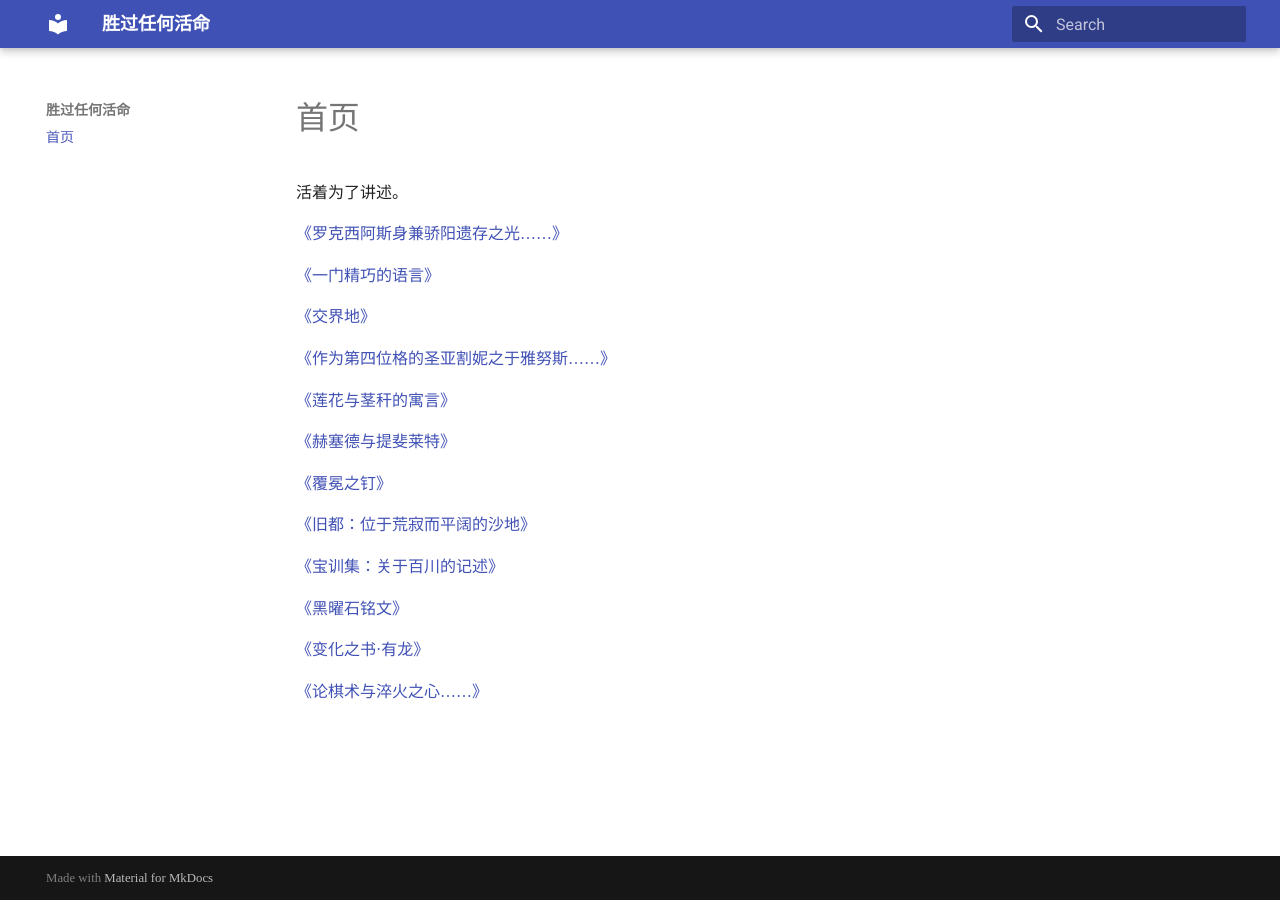
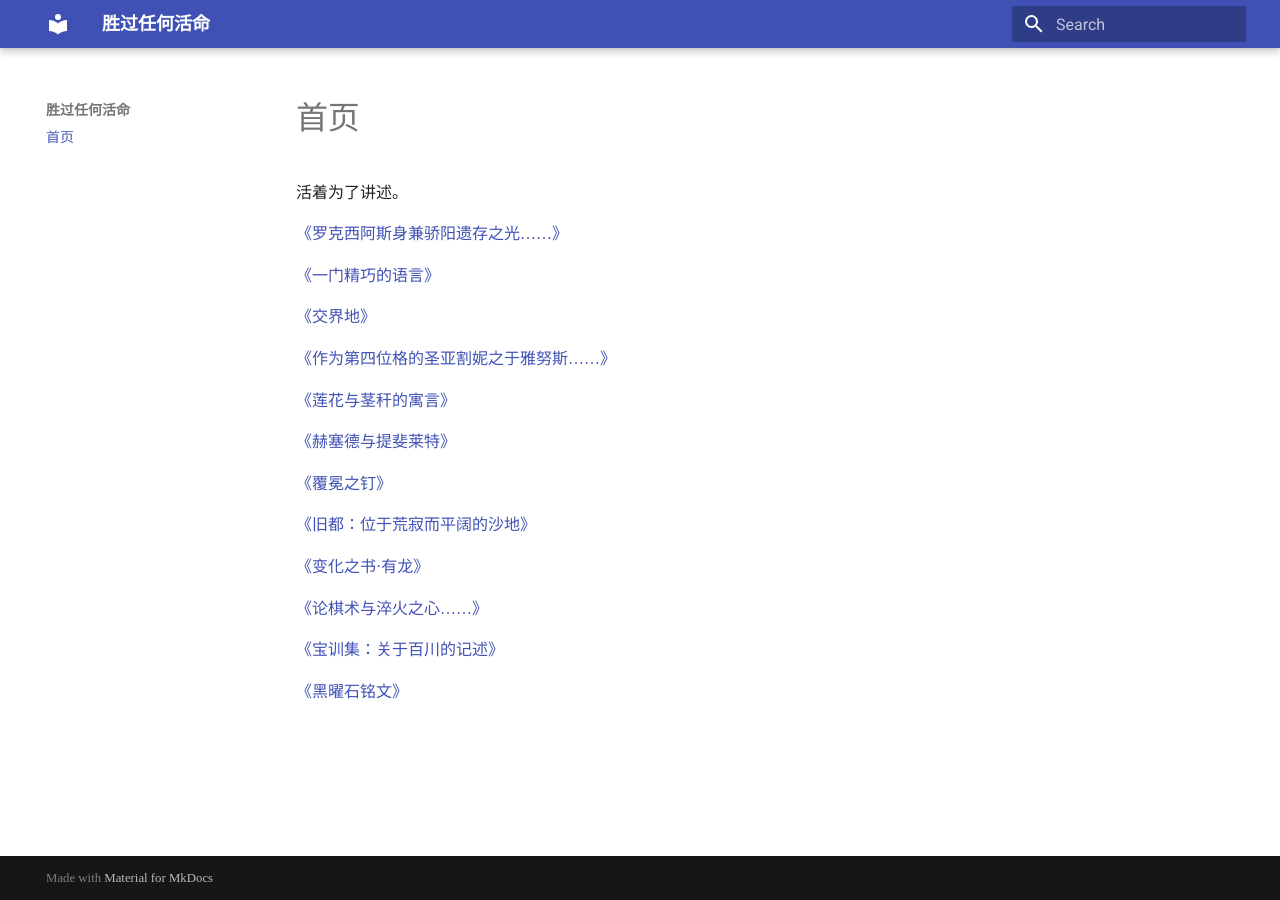
Before and after one commit to 2421bet-coder/my-personal-website, an MkDocs documentation site: the page built from docs/index.md, in a window 1280 px wide. Built offline with MkDocs 1.6.1 and Material for MkDocs 9.7.7, drawn with Linux system fonts in a browser that asks for light colours; some web fonts are replaced.

Commit message:
shunxu changed

```diff
--- a/docs/index.md
+++ b/docs/index.md
@@ -16,10 +16,10 @@
 
 [《旧都：位于荒寂而平阔的沙地》](OldCapital/)
 
+[《变化之书·有龙》](Thebookofchange/)
+
+[《论棋术与淬火之心……》](OntheArtofChessandtheTemperedSpirit/)
+
 [《宝训集：关于百川的记述》](hundredrivers/)
 
 [《黑曜石铭文》](Obsidian/)
-
-[《变化之书·有龙》](Thebookofchange/)
-
-[《论棋术与淬火之心……》](OntheArtofChessandtheTemperedSpirit/)
```
